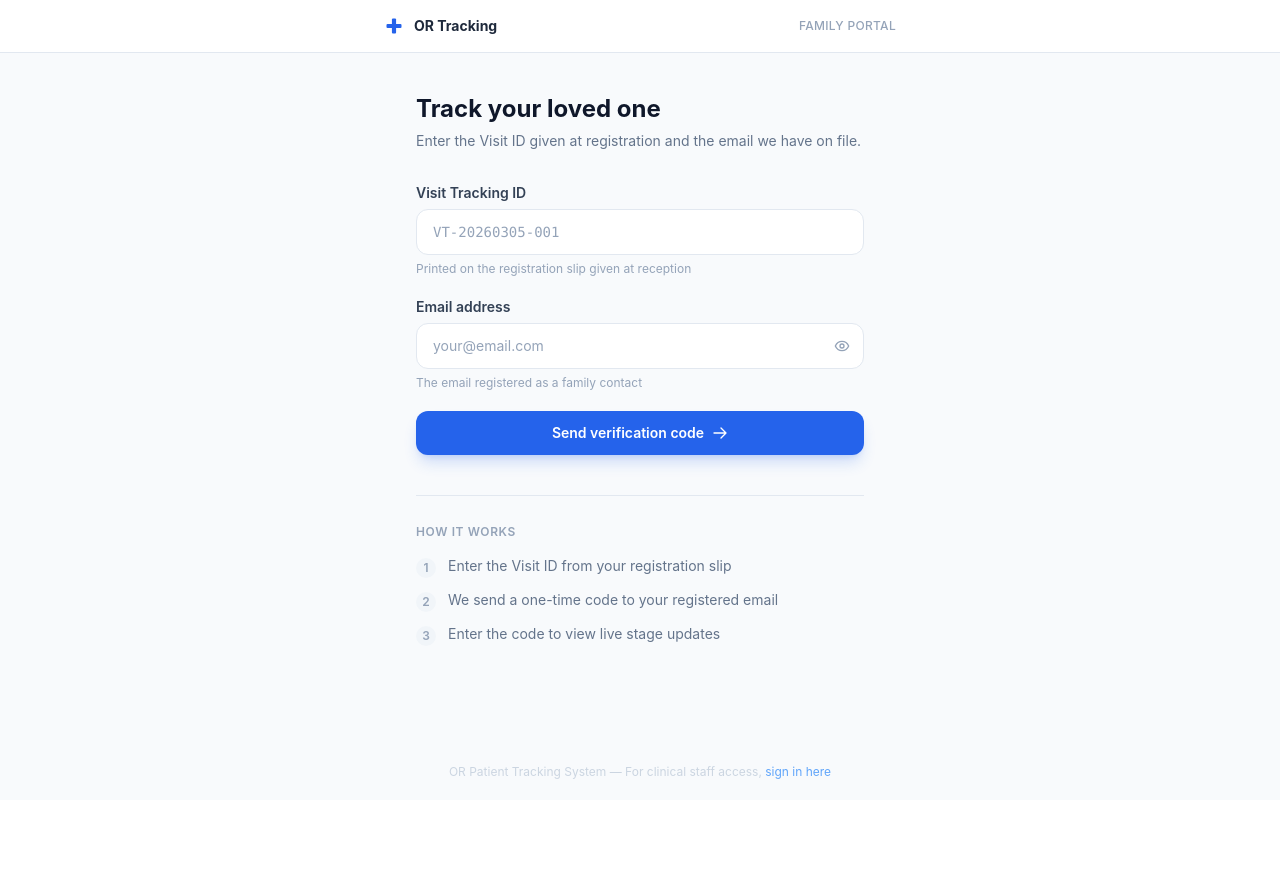
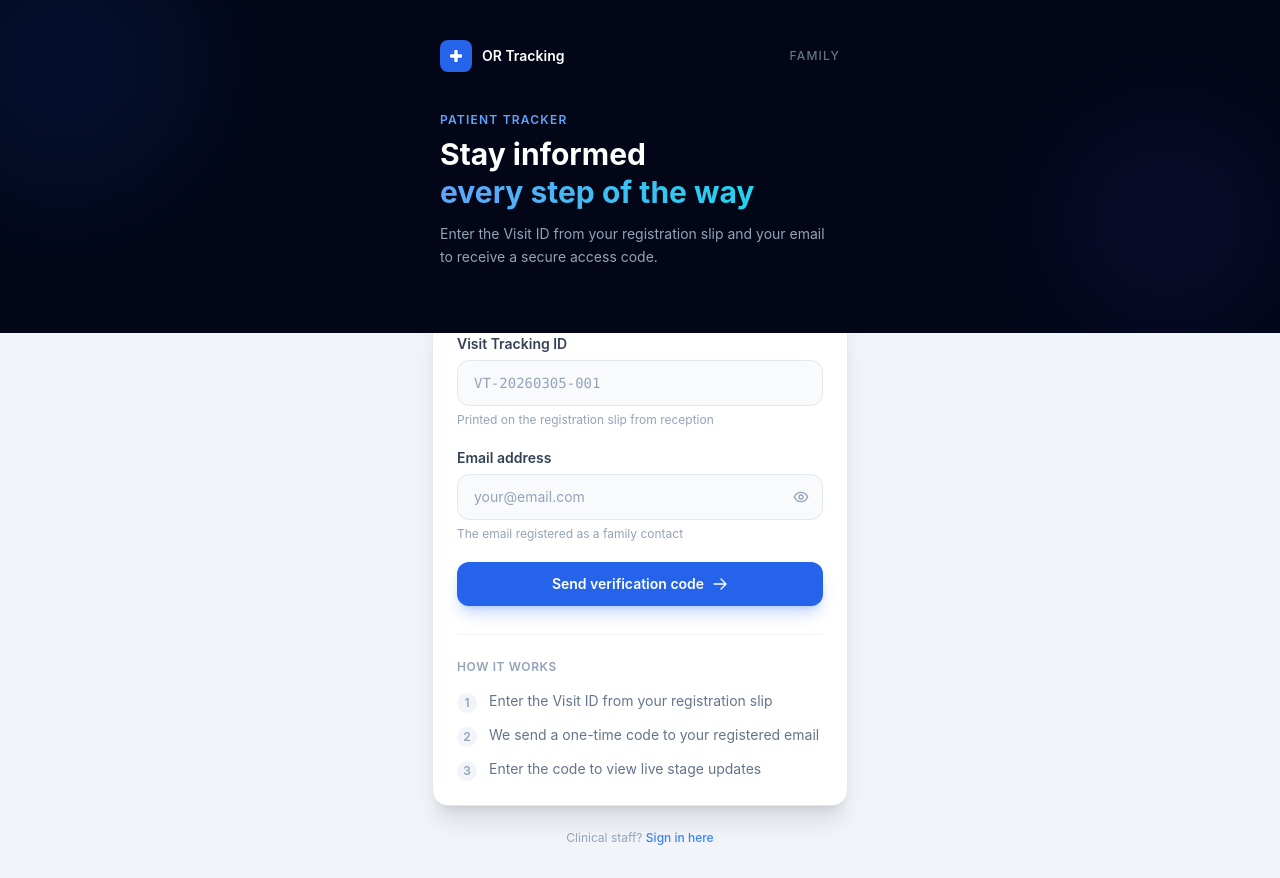
Before and after one commit to Hasan-Badaood/or-tracking-system, a React (Vite) app in the folder client/: page /family in a window 1280 px wide. Before the commit the page ends 800 px from the top, so only its background shows below. Built offline with nearby package versions, Linux system fonts and the light colour scheme.

Commit message:
Add dark hero section to family portal for visual depth

```diff
--- a/client/src/pages/FamilyPortal.tsx
+++ b/client/src/pages/FamilyPortal.tsx
@@ -13,12 +13,20 @@ const STAGE_ORDER = [
   'Discharged',
 ];
 
-// Surgical cross — consistent with the login page logo
 const SurgicalCross: React.FC<{ className?: string }> = ({ className = 'w-5 h-5' }) => (
   <svg viewBox="0 0 24 24" fill="currentColor" className={className}>
     <rect x="9.5" y="3" width="5" height="18" rx="1.2" />
     <rect x="3" y="9.5" width="18" height="5" rx="1.2" />
   </svg>
+);
+
+const ErrorBox: React.FC<{ message: string }> = ({ message }) => (
+  <div className="flex items-start gap-2.5 p-3.5 rounded-xl bg-red-50 border border-red-100 text-red-600 text-sm">
+    <svg className="w-4 h-4 mt-0.5 shrink-0" fill="currentColor" viewBox="0 0 20 20">
+      <path fillRule="evenodd" d="M18 10a8 8 0 11-16 0 8 8 0 0116 0zm-7 4a1 1 0 11-2 0 1 1 0 012 0zm-1-9a1 1 0 00-1 1v4a1 1 0 102 0V6a1 1 0 00-1-1z" clipRule="evenodd" />
+    </svg>
+    {message}
+  </div>
 );
 
 export const FamilyPortal: React.FC = () => {
@@ -89,32 +97,46 @@ export const FamilyPortal: React.FC = () => {
     : -1;
 
   return (
-    <div className="min-h-screen bg-slate-50 flex flex-col">
+    <div className="min-h-screen bg-slate-100 flex flex-col">
 
-      {/* Top bar */}
-      <header className="bg-white border-b border-slate-200 px-5 py-4">
-        <div className="max-w-lg mx-auto flex items-center justify-between">
-          <div className="flex items-center gap-2.5 text-blue-600">
-            <SurgicalCross className="w-5 h-5" />
-            <span className="font-bold text-sm text-slate-800">OR Tracking</span>
-          </div>
-          <span className="text-xs text-slate-400 font-medium tracking-wide uppercase">Family Portal</span>
-        </div>
-      </header>
-
-      <main className="flex-1 flex flex-col items-center justify-start px-4 py-10">
-        <div className="w-full max-w-md">
-
-          {/* ── Step 1: Find visit ── */}
+      {/* ── Search step ── */}
       {step === 'search' && (
         <>
-              <div className="mb-8">
-                <h1 className="text-2xl font-bold text-slate-900">Track your loved one</h1>
-                <p className="text-slate-500 text-sm mt-1.5">
-                  Enter the Visit ID given at registration and the email we have on file.
+          {/* Dark hero */}
+          <div className="relative bg-slate-950 overflow-hidden">
+            {/* Blobs */}
+            <div className="absolute inset-0 pointer-events-none">
+              <div className="absolute -top-20 -left-20 w-72 h-72 rounded-full bg-blue-600 opacity-10 blur-3xl" />
+              <div className="absolute bottom-0 right-0 w-56 h-56 rounded-full bg-indigo-600 opacity-10 blur-3xl" />
+            </div>
+
+            <div className="relative z-10 max-w-md mx-auto px-6 pt-10 pb-16">
+              {/* Logo row */}
+              <div className="flex items-center gap-2.5 mb-10">
+                <div className="w-8 h-8 rounded-lg bg-blue-600 flex items-center justify-center">
+                  <SurgicalCross className="w-4 h-4 text-white" />
+                </div>
+                <span className="text-white font-semibold text-sm">OR Tracking</span>
+                <span className="ml-auto text-xs text-slate-500 font-medium tracking-widest uppercase">Family</span>
+              </div>
+
+              <p className="text-blue-400 text-xs font-semibold tracking-widest uppercase mb-2">Patient tracker</p>
+              <h1 className="text-3xl font-bold text-white leading-tight">
+                Stay informed<br />
+                <span className="text-transparent bg-clip-text bg-gradient-to-r from-blue-400 to-cyan-400">
+                  every step of the way
+                </span>
+              </h1>
+              <p className="text-slate-400 text-sm mt-3 leading-relaxed">
+                Enter the Visit ID from your registration slip and your email to receive a secure access code.
               </p>
             </div>
+          </div>
 
+          {/* Form card — overlaps hero with negative top margin */}
+          <div className="flex-1 flex flex-col">
+            <div className="max-w-md mx-auto w-full px-4 -mt-6">
+              <div className="bg-white rounded-2xl shadow-xl border border-slate-200 p-6">
                 <form onSubmit={handleRequestOtp} className="space-y-5">
                   <div className="space-y-1.5">
                     <label htmlFor="visitId" className="block text-sm font-semibold text-slate-700">
@@ -127,17 +149,15 @@ export const FamilyPortal: React.FC = () => {
                       onChange={(e) => setVisitTrackingId(e.target.value.toUpperCase())}
                       placeholder="VT-20260305-001"
                       required
-                    className="w-full px-4 py-3 rounded-xl border border-slate-200 bg-white text-slate-900 placeholder-slate-400 text-sm font-mono focus:outline-none focus:ring-2 focus:ring-blue-500 focus:border-transparent transition-all"
+                      className="w-full px-4 py-3 rounded-xl border border-slate-200 bg-slate-50 text-slate-900 placeholder-slate-400 text-sm font-mono focus:outline-none focus:ring-2 focus:ring-blue-500 focus:border-transparent focus:bg-white transition-all"
                     />
-                  <p className="text-xs text-slate-400">Printed on the registration slip given at reception</p>
+                    <p className="text-xs text-slate-400">Printed on the registration slip from reception</p>
                   </div>
 
                   <div className="space-y-1.5">
-                  <div className="flex items-center justify-between">
                     <label htmlFor="email" className="block text-sm font-semibold text-slate-700">
                       Email address
                     </label>
-                  </div>
                     <div className="relative">
                       <input
                         id="email"
@@ -145,7 +165,7 @@ export const FamilyPortal: React.FC = () => {
                         value={email}
                         onChange={(e) => setEmail(e.target.value)}
                         placeholder="your@email.com"
-                      className="w-full pl-4 pr-10 py-3 rounded-xl border border-slate-200 bg-white text-slate-900 placeholder-slate-400 text-sm focus:outline-none focus:ring-2 focus:ring-blue-500 focus:border-transparent transition-all"
+                        className="w-full pl-4 pr-10 py-3 rounded-xl border border-slate-200 bg-slate-50 text-slate-900 placeholder-slate-400 text-sm focus:outline-none focus:ring-2 focus:ring-blue-500 focus:border-transparent focus:bg-white transition-all"
                       />
                       <button
                         type="button"
@@ -159,19 +179,12 @@ export const FamilyPortal: React.FC = () => {
                     <p className="text-xs text-slate-400">The email registered as a family contact</p>
                   </div>
 
-                {error && (
-                  <div className="flex items-start gap-2.5 p-3.5 rounded-xl bg-red-50 border border-red-100 text-red-600 text-sm">
-                    <svg className="w-4 h-4 mt-0.5 shrink-0" fill="currentColor" viewBox="0 0 20 20">
-                      <path fillRule="evenodd" d="M18 10a8 8 0 11-16 0 8 8 0 0116 0zm-7 4a1 1 0 11-2 0 1 1 0 012 0zm-1-9a1 1 0 00-1 1v4a1 1 0 102 0V6a1 1 0 00-1-1z" clipRule="evenodd" />
-                    </svg>
-                    {error}
-                  </div>
-                )}
+                  {error && <ErrorBox message={error} />}
 
                   <button
                     type="submit"
                     disabled={loading}
-                  className="w-full py-3 px-4 rounded-xl text-sm font-semibold text-white bg-blue-600 hover:bg-blue-700 active:scale-[0.98] disabled:opacity-60 disabled:cursor-not-allowed transition-all shadow-lg shadow-blue-600/20 flex items-center justify-center gap-2"
+                    className="w-full py-3 px-4 rounded-xl text-sm font-semibold text-white bg-blue-600 hover:bg-blue-700 active:scale-[0.98] disabled:opacity-60 disabled:cursor-not-allowed transition-all shadow-lg shadow-blue-600/25 flex items-center justify-center gap-2 mt-1"
                   >
                     {loading ? (
                       <><Loader2 className="w-4 h-4 animate-spin" /> Sending code...</>
@@ -186,8 +199,7 @@ export const FamilyPortal: React.FC = () => {
                   </button>
                 </form>
 
-              {/* Steps hint — inline, not a big card */}
-              <div className="mt-10 border-t border-slate-200 pt-7">
+                <div className="mt-7 pt-6 border-t border-slate-100">
                   <p className="text-xs font-semibold text-slate-400 uppercase tracking-wider mb-4">How it works</p>
                   <ol className="space-y-3">
                     {[
@@ -204,29 +216,56 @@ export const FamilyPortal: React.FC = () => {
                     ))}
                   </ol>
                 </div>
+              </div>
+
+              <p className="text-center text-xs text-slate-400 mt-6 pb-8">
+                Clinical staff?{' '}
+                <a href="/login" className="text-blue-500 hover:text-blue-600 font-medium">Sign in here</a>
+              </p>
+            </div>
+          </div>
         </>
       )}
 
-          {/* ── Step 2: OTP entry ── */}
+      {/* ── OTP step ── */}
       {step === 'otp' && (
         <>
-              <div className="mb-8">
+          {/* Dark hero */}
+          <div className="relative bg-slate-950 overflow-hidden">
+            <div className="absolute inset-0 pointer-events-none">
+              <div className="absolute -top-20 -left-20 w-72 h-72 rounded-full bg-blue-600 opacity-10 blur-3xl" />
+            </div>
+            <div className="relative z-10 max-w-md mx-auto px-6 pt-10 pb-16">
+              <div className="flex items-center gap-2.5 mb-10">
+                <div className="w-8 h-8 rounded-lg bg-blue-600 flex items-center justify-center">
+                  <SurgicalCross className="w-4 h-4 text-white" />
+                </div>
+                <span className="text-white font-semibold text-sm">OR Tracking</span>
+              </div>
+
               <button
                 type="button"
                 onClick={() => { setStep('search'); setError(''); }}
-                  className="flex items-center gap-1.5 text-sm text-slate-500 hover:text-slate-800 mb-5 transition-colors"
+                className="flex items-center gap-1.5 text-sm text-slate-400 hover:text-white mb-5 transition-colors"
               >
                 <svg className="w-4 h-4" fill="none" viewBox="0 0 24 24" stroke="currentColor" strokeWidth={2}>
                   <path strokeLinecap="round" strokeLinejoin="round" d="M10.5 19.5L3 12m0 0l7.5-7.5M3 12h18" />
                 </svg>
                 Back
               </button>
-                <h1 className="text-2xl font-bold text-slate-900">Check your email</h1>
-                <p className="text-slate-500 text-sm mt-1.5">
-                  We sent a 6-digit code to <span className="font-medium text-slate-700">{email || 'your email'}</span>. It expires in 15 minutes.
+
+              <h1 className="text-3xl font-bold text-white">Check your email</h1>
+              <p className="text-slate-400 text-sm mt-2 leading-relaxed">
+                A 6-digit code was sent to{' '}
+                <span className="text-slate-200 font-medium">{email || 'your email'}</span>.
+                It expires in 15 minutes.
               </p>
             </div>
+          </div>
 
+          <div className="flex-1 flex flex-col">
+            <div className="max-w-md mx-auto w-full px-4 -mt-6">
+              <div className="bg-white rounded-2xl shadow-xl border border-slate-200 p-6">
                 <form onSubmit={handleVerifyOtp} className="space-y-5">
                   <div className="space-y-1.5">
                     <label htmlFor="otp" className="block text-sm font-semibold text-slate-700">
@@ -241,23 +280,16 @@ export const FamilyPortal: React.FC = () => {
                       required
                       autoComplete="one-time-code"
                       inputMode="numeric"
-                    className="w-full px-4 py-4 rounded-xl border border-slate-200 bg-white text-slate-900 placeholder-slate-300 text-3xl font-mono tracking-[0.5em] text-center focus:outline-none focus:ring-2 focus:ring-blue-500 focus:border-transparent transition-all"
+                      className="w-full px-4 py-4 rounded-xl border border-slate-200 bg-slate-50 text-slate-900 placeholder-slate-300 text-3xl font-mono tracking-[0.5em] text-center focus:outline-none focus:ring-2 focus:ring-blue-500 focus:border-transparent focus:bg-white transition-all"
                     />
                   </div>
 
-                {error && (
-                  <div className="flex items-start gap-2.5 p-3.5 rounded-xl bg-red-50 border border-red-100 text-red-600 text-sm">
-                    <svg className="w-4 h-4 mt-0.5 shrink-0" fill="currentColor" viewBox="0 0 20 20">
-                      <path fillRule="evenodd" d="M18 10a8 8 0 11-16 0 8 8 0 0116 0zm-7 4a1 1 0 11-2 0 1 1 0 012 0zm-1-9a1 1 0 00-1 1v4a1 1 0 102 0V6a1 1 0 00-1-1z" clipRule="evenodd" />
-                    </svg>
-                    {error}
-                  </div>
-                )}
+                  {error && <ErrorBox message={error} />}
 
                   <button
                     type="submit"
                     disabled={loading || otp.length < 6}
-                  className="w-full py-3 px-4 rounded-xl text-sm font-semibold text-white bg-blue-600 hover:bg-blue-700 active:scale-[0.98] disabled:opacity-60 disabled:cursor-not-allowed transition-all shadow-lg shadow-blue-600/20 flex items-center justify-center gap-2"
+                    className="w-full py-3 px-4 rounded-xl text-sm font-semibold text-white bg-blue-600 hover:bg-blue-700 active:scale-[0.98] disabled:opacity-60 disabled:cursor-not-allowed transition-all shadow-lg shadow-blue-600/25 flex items-center justify-center gap-2"
                   >
                     {loading ? (
                       <><Loader2 className="w-4 h-4 animate-spin" /> Verifying...</>
@@ -275,35 +307,45 @@ export const FamilyPortal: React.FC = () => {
                     Resend code
                   </button>
                 </form>
+              </div>
+            </div>
+          </div>
         </>
       )}
 
-          {/* ── Step 3: Live status ── */}
+      {/* ── Status step ── */}
       {step === 'status' && visitStatus && (
         <>
-              {/* Patient banner */}
-              <div className="rounded-2xl bg-white border border-slate-200 p-5 mb-6 shadow-sm">
-                <div className="flex items-start justify-between gap-3">
-                  <div>
-                    <p className="text-xs text-slate-400 font-medium uppercase tracking-wide mb-1">Patient</p>
-                    <p className="text-xl font-bold text-slate-900">{visitStatus.patient_first_name}</p>
-                    <p className="text-xs text-slate-400 font-mono mt-1">{visitStatus.visit_tracking_id}</p>
+          {/* Dark hero — patient info */}
+          <div className="relative bg-slate-950 overflow-hidden">
+            <div className="absolute inset-0 pointer-events-none">
+              <div className="absolute -top-20 -right-20 w-72 h-72 rounded-full bg-indigo-600 opacity-10 blur-3xl" />
             </div>
+            <div className="relative z-10 max-w-md mx-auto px-6 pt-10 pb-16">
+              <div className="flex items-center gap-2.5 mb-10">
+                <div className="w-8 h-8 rounded-lg bg-blue-600 flex items-center justify-center">
+                  <SurgicalCross className="w-4 h-4 text-white" />
+                </div>
+                <span className="text-white font-semibold text-sm">OR Tracking</span>
+                <span className="ml-auto text-xs text-slate-500 font-medium tracking-widest uppercase">Live</span>
+              </div>
+
+              <p className="text-slate-500 text-xs font-medium uppercase tracking-widest mb-1">Patient</p>
+              <h1 className="text-3xl font-bold text-white">{visitStatus.patient_first_name}</h1>
+              <p className="text-slate-500 font-mono text-xs mt-1">{visitStatus.visit_tracking_id}</p>
+
+              <div className="mt-5 flex items-center justify-between">
                 <span
-                    className="px-3 py-1.5 rounded-full text-xs font-semibold text-white shrink-0 mt-1"
+                  className="px-3 py-1.5 rounded-full text-xs font-semibold text-white"
                   style={{ backgroundColor: visitStatus.current_stage.color }}
                 >
                   {visitStatus.current_stage.name}
                 </span>
+                <span className="text-slate-400 text-xs">{visitStatus.stage_progress_percent}% complete</span>
               </div>
 
               {/* Thin progress bar */}
-                <div className="mt-4">
-                  <div className="flex justify-between text-xs text-slate-400 mb-1.5">
-                    <span>Journey progress</span>
-                    <span>{visitStatus.stage_progress_percent}%</span>
-                  </div>
-                  <div className="h-1.5 w-full bg-slate-100 rounded-full overflow-hidden">
+              <div className="mt-3 h-1 w-full bg-slate-800 rounded-full overflow-hidden">
                 <div
                   className="h-full rounded-full transition-all duration-700"
                   style={{
@@ -315,13 +357,13 @@ export const FamilyPortal: React.FC = () => {
             </div>
           </div>
 
-              {/* Vertical timeline */}
-              <div className="rounded-2xl bg-white border border-slate-200 p-5 shadow-sm mb-4">
-                <p className="text-sm font-semibold text-slate-700 mb-5">Surgical stages</p>
+          {/* Timeline card */}
+          <div className="flex-1 flex flex-col">
+            <div className="max-w-md mx-auto w-full px-4 -mt-6 pb-8">
+              <div className="bg-white rounded-2xl shadow-xl border border-slate-200 p-6 mb-4">
+                <p className="text-sm font-semibold text-slate-700 mb-5">Surgical journey</p>
                 <div className="relative">
-                  {/* Continuous vertical line */}
                   <div className="absolute left-[18px] top-3 bottom-3 w-px bg-slate-200" />
-
                   <div className="space-y-0">
                     {STAGE_ORDER.map((stageName, idx) => {
                       const isCompleted = idx < currentStageIdx;
@@ -330,7 +372,6 @@ export const FamilyPortal: React.FC = () => {
 
                       return (
                         <div key={stageName} className="flex items-start gap-4 relative py-3">
-                          {/* Node */}
                           <div className="relative z-10 shrink-0">
                             {isCompleted && (
                               <div className="w-9 h-9 rounded-full bg-emerald-50 border-2 border-emerald-500 flex items-center justify-center">
@@ -340,8 +381,17 @@ export const FamilyPortal: React.FC = () => {
                               </div>
                             )}
                             {isCurrent && (
-                              <div className="w-9 h-9 rounded-full flex items-center justify-center" style={{ backgroundColor: `${visitStatus.current_stage.color}15`, border: `2px solid ${visitStatus.current_stage.color}` }}>
-                                <span className="w-2.5 h-2.5 rounded-full animate-pulse" style={{ backgroundColor: visitStatus.current_stage.color }} />
+                              <div
+                                className="w-9 h-9 rounded-full flex items-center justify-center"
+                                style={{
+                                  backgroundColor: `${visitStatus.current_stage.color}18`,
+                                  border: `2px solid ${visitStatus.current_stage.color}`,
+                                }}
+                              >
+                                <span
+                                  className="w-2.5 h-2.5 rounded-full animate-pulse"
+                                  style={{ backgroundColor: visitStatus.current_stage.color }}
+                                />
                               </div>
                             )}
                             {isPending && (
@@ -351,10 +401,13 @@ export const FamilyPortal: React.FC = () => {
                             )}
                           </div>
 
-                          {/* Label */}
                           <div className="flex-1 pt-1.5">
                             <p className={`text-sm font-medium leading-tight ${
-                              isCurrent ? 'text-slate-900' : isCompleted ? 'text-emerald-700' : 'text-slate-400'
+                              isCurrent
+                                ? 'text-slate-900'
+                                : isCompleted
+                                ? 'text-emerald-700'
+                                : 'text-slate-400'
                             }`}>
                               {stageName}
                             </p>
@@ -374,25 +427,19 @@ export const FamilyPortal: React.FC = () => {
                 </div>
               </div>
 
-              {/* Refresh notice */}
               <div className="flex items-center justify-between text-xs text-slate-400 px-1">
                 <span>
                   {lastRefreshed
                     ? `Updated ${lastRefreshed.toLocaleTimeString([], { hour: '2-digit', minute: '2-digit' })}`
                     : 'Live'}
                 </span>
-                <span>Refreshes every 60 seconds</span>
+                <span>Auto-refreshes every 60 s</span>
+              </div>
+            </div>
           </div>
         </>
       )}
 
     </div>
-      </main>
-
-      <footer className="text-center py-5 text-xs text-slate-300">
-        OR Patient Tracking System &mdash; For clinical staff access,{' '}
-        <a href="/login" className="text-blue-400 hover:text-blue-500">sign in here</a>
-      </footer>
-    </div>
   );
 };
```
Lines whose indentation alone changed are shown as unchanged.
